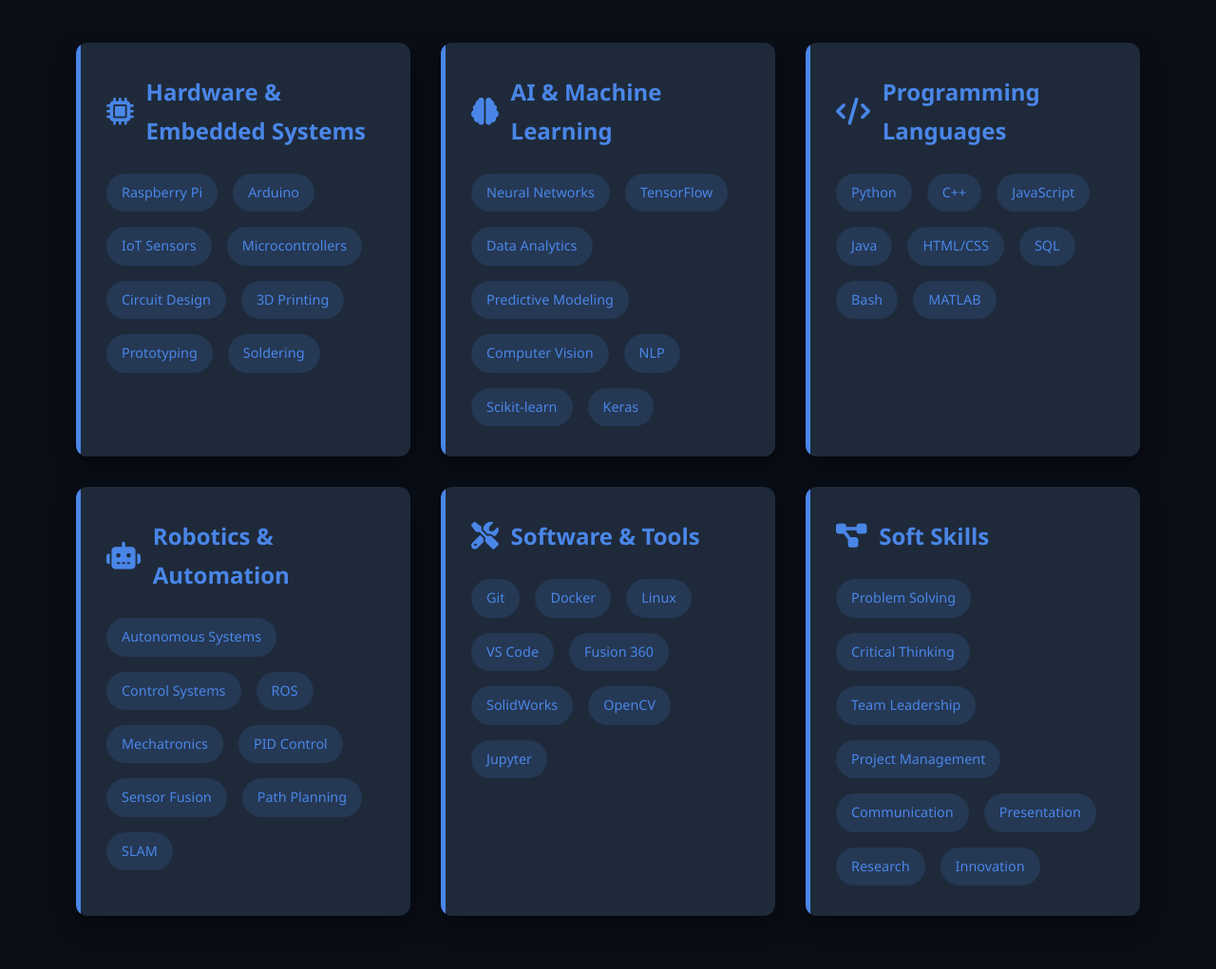
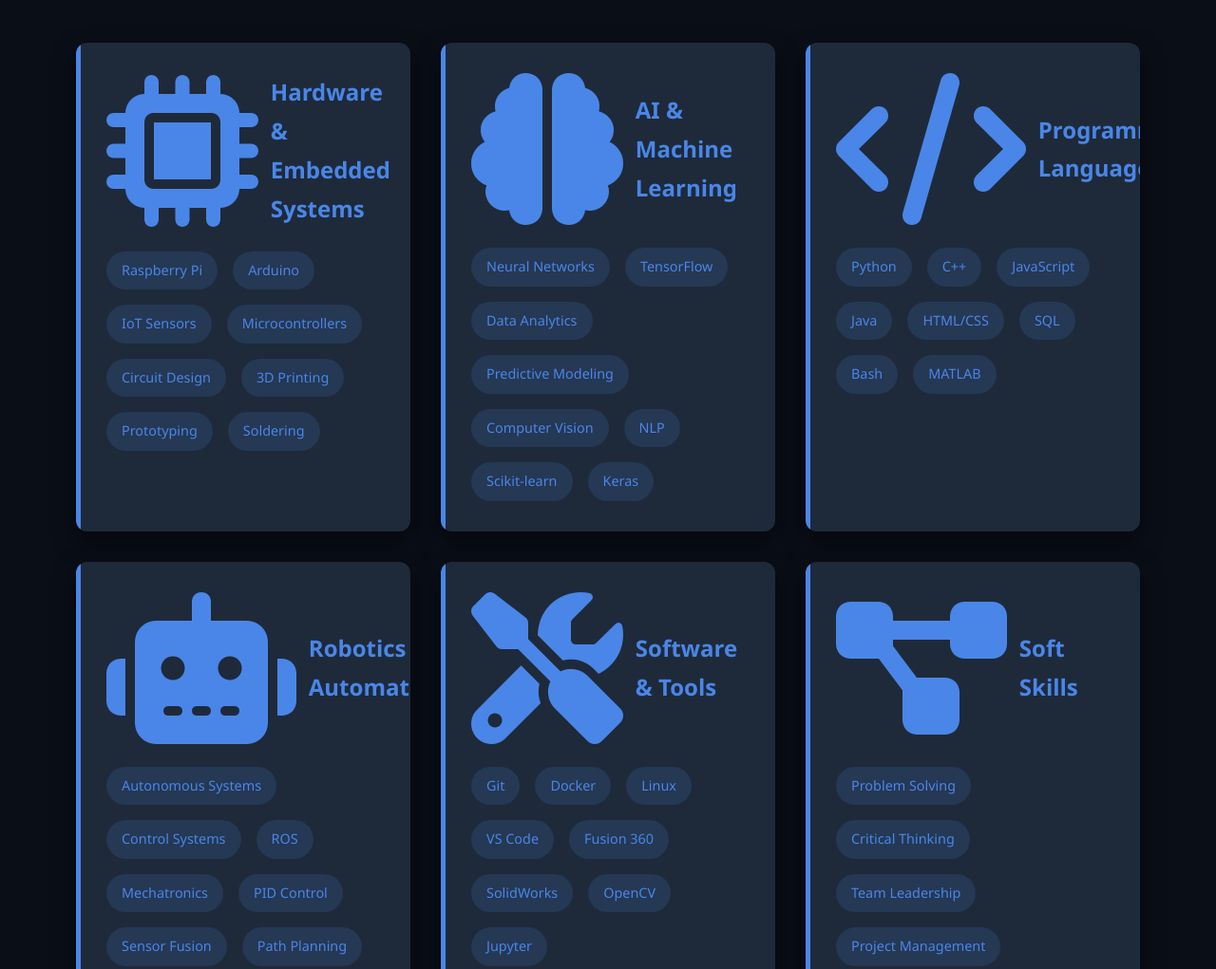
Before and after one commit to SparshJainChajjed/Sparsh-Robotics-Site, a plain HTML site: page index.html in a window 1280 px wide. Shown: the part 1544-2565 px from the top of the page at 95% size. Drawn offline with Linux system fonts and the light colour scheme.

Commit message:
Update index.html

```diff
--- a/index.html
+++ b/index.html
@@ -335,7 +335,7 @@
       color: #9cdcfe;
     }
 
-    /* SKILLS SECTION */
+
     #skills {
       position: relative;
     }
@@ -381,7 +381,7 @@
     }
 
     .skill-category h3 i {
-      font-size: 1.8rem;
+      font-size: 10rem;
     }
 
     .skill-list {
```
